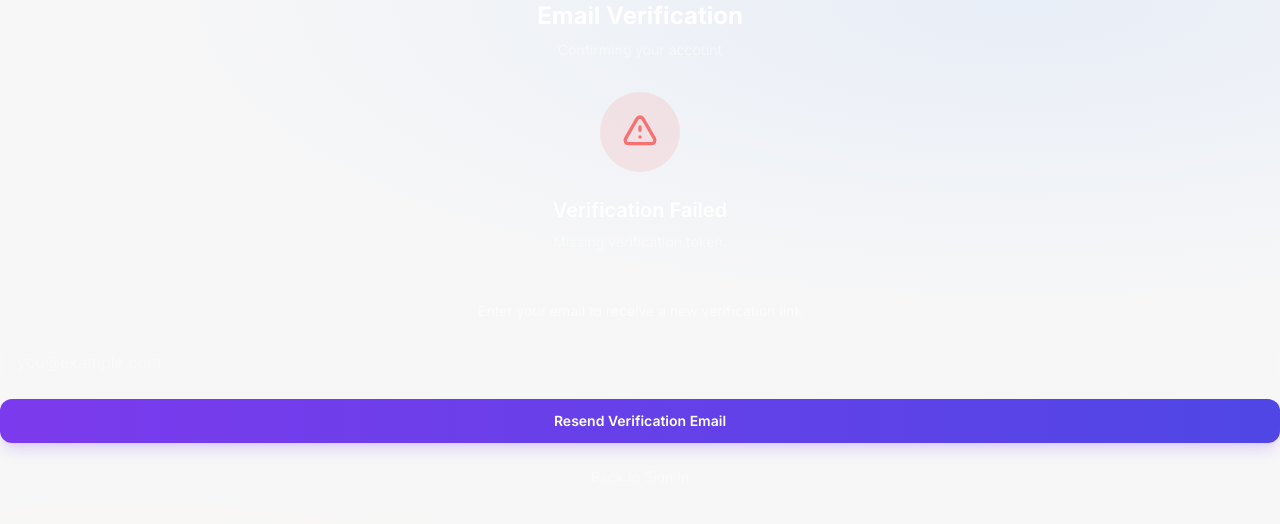
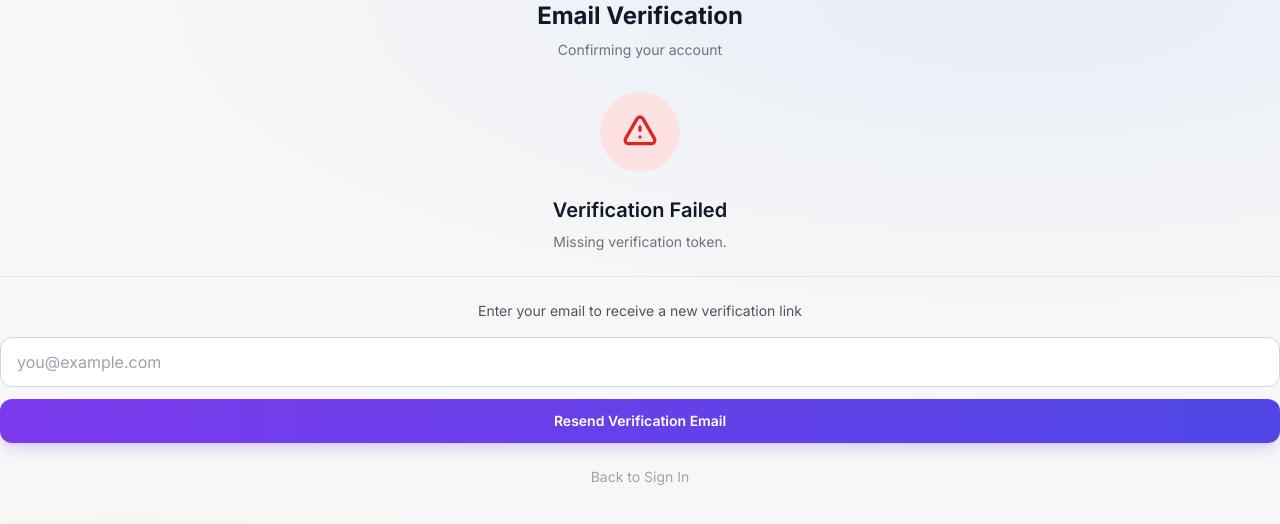
Before and after one commit to umeshkumar097/aiclexwebinar, a Next.js app in the folder apps/web/: page /verify-email in a window 1280 px wide. Shown: the top 524 px of the page. Built offline with nearby package versions, Linux system fonts and the light colour scheme.

Commit message:
fix: email templates branding and verify-email page styling/api fixes

```diff
--- a/apps/web/src/app/(auth)/verify-email/page.tsx
+++ b/apps/web/src/app/(auth)/verify-email/page.tsx
@@ -3,6 +3,7 @@
 import { Suspense, useEffect, useState } from 'react';
 import { useRouter, useSearchParams } from 'next/navigation';
 import Link from 'next/link';
+import { authApi } from '@/lib/api';
 
 function VerifyEmailContent() {
   const router = useRouter();
@@ -22,22 +23,12 @@ function VerifyEmailContent() {
 
     const verify = async () => {
       try {
-        const res = await fetch(`${process.env.NEXT_PUBLIC_API_URL}/auth/verify-email`, {
-          method: 'POST',
-          headers: { 'Content-Type': 'application/json' },
-          body: JSON.stringify({ token }),
-        });
-
-        if (!res.ok) {
-          const data = await res.json().catch(() => ({}));
-          throw new Error(data?.message ?? 'Verification failed');
-        }
-
+        await authApi.verifyEmail(token);
         setStatus('success');
         setTimeout(() => router.push('/login?verified=true'), 3000);
-      } catch (err: unknown) {
+      } catch (err: any) {
         setStatus('error');
-        setError(err instanceof Error ? err.message : 'Verification failed. The link may have expired.');
+        setError(err?.message || 'Verification failed. The link may have expired.');
       }
     };
 
@@ -50,11 +41,7 @@ function VerifyEmailContent() {
     setStatus('resending');
 
     try {
-      await fetch(`${process.env.NEXT_PUBLIC_API_URL}/auth/resend-verification`, {
-        method: 'POST',
-        headers: { 'Content-Type': 'application/json' },
-        body: JSON.stringify({ email }),
-      });
+      await authApi.resendVerification(email);
       setStatus('resent');
     } catch {
       setStatus('error');
@@ -66,15 +53,15 @@ function VerifyEmailContent() {
   if (status === 'loading') {
     return (
       <div className="text-center space-y-6">
-        <div className="w-20 h-20 rounded-full bg-violet-500/10 flex items-center justify-center mx-auto">
-          <svg className="w-10 h-10 text-violet-400 animate-spin" fill="none" viewBox="0 0 24 24">
+        <div className="w-20 h-20 rounded-full bg-violet-100 dark:bg-violet-500/10 flex items-center justify-center mx-auto">
+          <svg className="w-10 h-10 text-violet-600 dark:text-violet-400 animate-spin" fill="none" viewBox="0 0 24 24">
             <circle className="opacity-25" cx="12" cy="12" r="10" stroke="currentColor" strokeWidth="4" />
             <path className="opacity-75" fill="currentColor" d="M4 12a8 8 0 018-8V0C5.373 0 0 5.373 0 12h4z" />
           </svg>
         </div>
         <div>
-          <h2 className="text-xl font-semibold text-white mb-2">Verifying your email…</h2>
-          <p className="text-white/50 text-sm">This will only take a moment</p>
+          <h2 className="text-xl font-semibold text-gray-900 dark:text-white mb-2">Verifying your email…</h2>
+          <p className="text-gray-500 dark:text-white/50 text-sm">This will only take a moment</p>
         </div>
       </div>
     );
@@ -84,23 +71,23 @@ function VerifyEmailContent() {
   if (status === 'success') {
     return (
       <div className="text-center space-y-6">
-        <div className="w-20 h-20 rounded-full bg-emerald-500/10 flex items-center justify-center mx-auto">
-          <svg className="w-10 h-10 text-emerald-400" fill="none" stroke="currentColor" viewBox="0 0 24 24">
+        <div className="w-20 h-20 rounded-full bg-emerald-100 dark:bg-emerald-500/10 flex items-center justify-center mx-auto">
+          <svg className="w-10 h-10 text-emerald-600 dark:text-emerald-400" fill="none" stroke="currentColor" viewBox="0 0 24 24">
             <path strokeLinecap="round" strokeLinejoin="round" strokeWidth={2} d="M9 12l2 2 4-4m6 2a9 9 0 11-18 0 9 9 0 0118 0z" />
           </svg>
         </div>
         <div>
-          <h2 className="text-xl font-semibold text-white mb-2">Email Verified!</h2>
-          <p className="text-white/50 text-sm">Your account is now active. Redirecting to sign in…</p>
+          <h2 className="text-xl font-semibold text-gray-900 dark:text-white mb-2">Email Verified!</h2>
+          <p className="text-gray-500 dark:text-white/50 text-sm">Your account is now active. Redirecting to sign in…</p>
         </div>
         <div className="flex justify-center">
-          <div className="w-32 h-1 bg-white/10 rounded-full overflow-hidden">
+          <div className="w-32 h-1 bg-gray-200 dark:bg-white/10 rounded-full overflow-hidden">
             <div className="h-full bg-gradient-to-r from-emerald-500 to-teal-500 rounded-full animate-pulse" style={{ width: '60%' }} />
           </div>
         </div>
         <Link
           href="/login?verified=true"
-          className="inline-block text-sm text-emerald-400 hover:text-emerald-300 font-medium transition-colors"
+          className="inline-block text-sm text-emerald-600 dark:text-emerald-400 hover:text-emerald-500 dark:hover:text-emerald-300 font-medium transition-colors"
         >
           Go to Sign In →
         </Link>
@@ -112,16 +99,16 @@ function VerifyEmailContent() {
   if (status === 'resent') {
     return (
       <div className="text-center space-y-6">
-        <div className="w-20 h-20 rounded-full bg-blue-500/10 flex items-center justify-center mx-auto">
-          <svg className="w-10 h-10 text-blue-400" fill="none" stroke="currentColor" viewBox="0 0 24 24">
+        <div className="w-20 h-20 rounded-full bg-blue-100 dark:bg-blue-500/10 flex items-center justify-center mx-auto">
+          <svg className="w-10 h-10 text-blue-600 dark:text-blue-400" fill="none" stroke="currentColor" viewBox="0 0 24 24">
             <path strokeLinecap="round" strokeLinejoin="round" strokeWidth={2} d="M3 8l7.89 5.26a2 2 0 002.22 0L21 8M5 19h14a2 2 0 002-2V7a2 2 0 00-2-2H5a2 2 0 00-2 2v10a2 2 0 002 2z" />
           </svg>
         </div>
         <div>
-          <h2 className="text-xl font-semibold text-white mb-2">Email Sent!</h2>
-          <p className="text-white/50 text-sm">Check your inbox for a new verification link.</p>
+          <h2 className="text-xl font-semibold text-gray-900 dark:text-white mb-2">Email Sent!</h2>
+          <p className="text-gray-500 dark:text-white/50 text-sm">Check your inbox for a new verification link.</p>
         </div>
-        <Link href="/login" className="inline-block text-sm text-violet-400 hover:text-violet-300 font-medium transition-colors">
+        <Link href="/login" className="inline-block text-sm text-violet-600 dark:text-violet-400 hover:text-violet-500 dark:hover:text-violet-300 font-medium transition-colors">
           Back to Sign In
         </Link>
       </div>
@@ -131,18 +118,18 @@ function VerifyEmailContent() {
   // Error state with resend form
   return (
     <div className="text-center space-y-6">
-      <div className="w-20 h-20 rounded-full bg-red-500/10 flex items-center justify-center mx-auto">
-        <svg className="w-10 h-10 text-red-400" fill="none" stroke="currentColor" viewBox="0 0 24 24">
+      <div className="w-20 h-20 rounded-full bg-red-100 dark:bg-red-500/10 flex items-center justify-center mx-auto">
+        <svg className="w-10 h-10 text-red-600 dark:text-red-400" fill="none" stroke="currentColor" viewBox="0 0 24 24">
           <path strokeLinecap="round" strokeLinejoin="round" strokeWidth={2} d="M12 9v2m0 4h.01m-6.938 4h13.856c1.54 0 2.502-1.667 1.732-3L13.732 4c-.77-1.333-2.694-1.333-3.464 0L3.34 16c-.77 1.333.192 3 1.732 3z" />
         </svg>
       </div>
       <div>
-        <h2 className="text-xl font-semibold text-white mb-2">Verification Failed</h2>
-        <p className="text-white/50 text-sm">{error}</p>
+        <h2 className="text-xl font-semibold text-gray-900 dark:text-white mb-2">Verification Failed</h2>
+        <p className="text-gray-500 dark:text-white/50 text-sm">{error}</p>
       </div>
 
-      <div className="border-t border-white/5 pt-6">
-        <p className="text-sm text-white/60 mb-4">Enter your email to receive a new verification link</p>
+      <div className="border-t border-gray-200 dark:border-white/5 pt-6">
+        <p className="text-sm text-gray-600 dark:text-white/60 mb-4">Enter your email to receive a new verification link</p>
         <form onSubmit={handleResend} className="space-y-3">
           <input
             type="email"
@@ -150,7 +137,7 @@ function VerifyEmailContent() {
             onChange={(e) => setEmail(e.target.value)}
             required
             placeholder="you@example.com"
-            className="w-full bg-white/5 border border-white/10 rounded-xl px-4 py-3 text-white placeholder-white/30 focus:outline-none focus:border-violet-500/60 transition-all"
+            className="w-full bg-white dark:bg-white/5 border border-gray-300 dark:border-white/10 rounded-xl px-4 py-3 text-gray-900 dark:text-white placeholder-gray-400 dark:placeholder-white/30 focus:outline-none focus:border-violet-500/60 transition-all"
           />
           <button
             type="submit"
@@ -162,7 +149,7 @@ function VerifyEmailContent() {
         </form>
       </div>
 
-      <Link href="/login" className="inline-block text-sm text-white/40 hover:text-white/60 transition-colors">
+      <Link href="/login" className="inline-block text-sm text-gray-400 dark:text-white/40 hover:text-gray-600 dark:hover:text-white/60 transition-colors">
         Back to Sign In
       </Link>
     </div>
@@ -173,12 +160,12 @@ export default function VerifyEmailPage() {
   return (
     <>
       <div className="text-center mb-8">
-        <h1 className="text-2xl font-bold text-white mb-2">Email Verification</h1>
-        <p className="text-white/50 text-sm">Confirming your account</p>
+        <h1 className="text-2xl font-bold text-gray-900 dark:text-white mb-2">Email Verification</h1>
+        <p className="text-gray-500 dark:text-white/50 text-sm">Confirming your account</p>
       </div>
       <Suspense fallback={
         <div className="flex justify-center py-8">
-          <svg className="w-8 h-8 text-violet-400 animate-spin" fill="none" viewBox="0 0 24 24">
+          <svg className="w-8 h-8 text-violet-600 dark:text-violet-400 animate-spin" fill="none" viewBox="0 0 24 24">
             <circle className="opacity-25" cx="12" cy="12" r="10" stroke="currentColor" strokeWidth="4" />
             <path className="opacity-75" fill="currentColor" d="M4 12a8 8 0 018-8V0C5.373 0 0 5.373 0 12h4z" />
           </svg>
```
Also changed, not shown: 2 other files (tests, documents, lock files or other folders).
